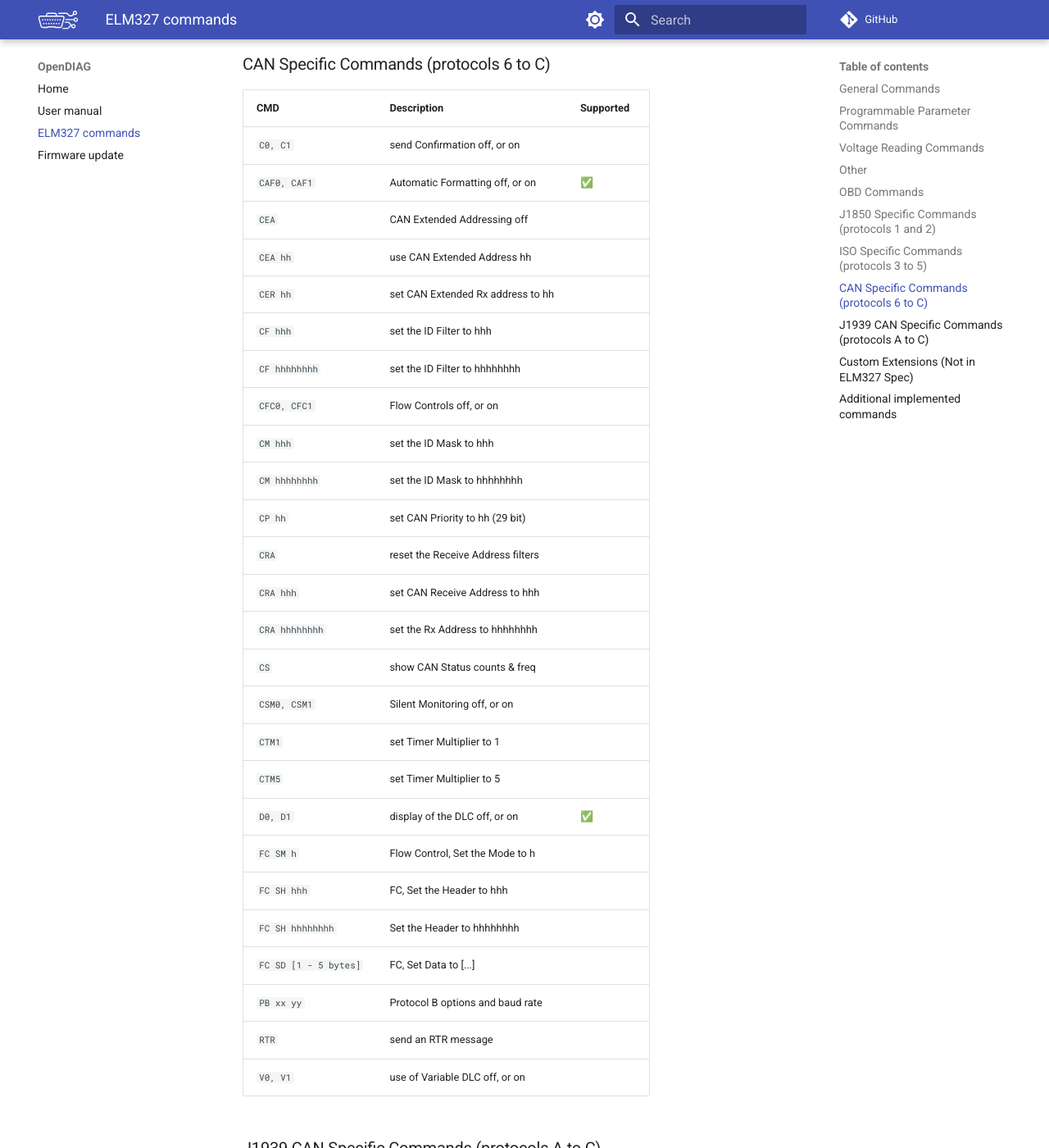
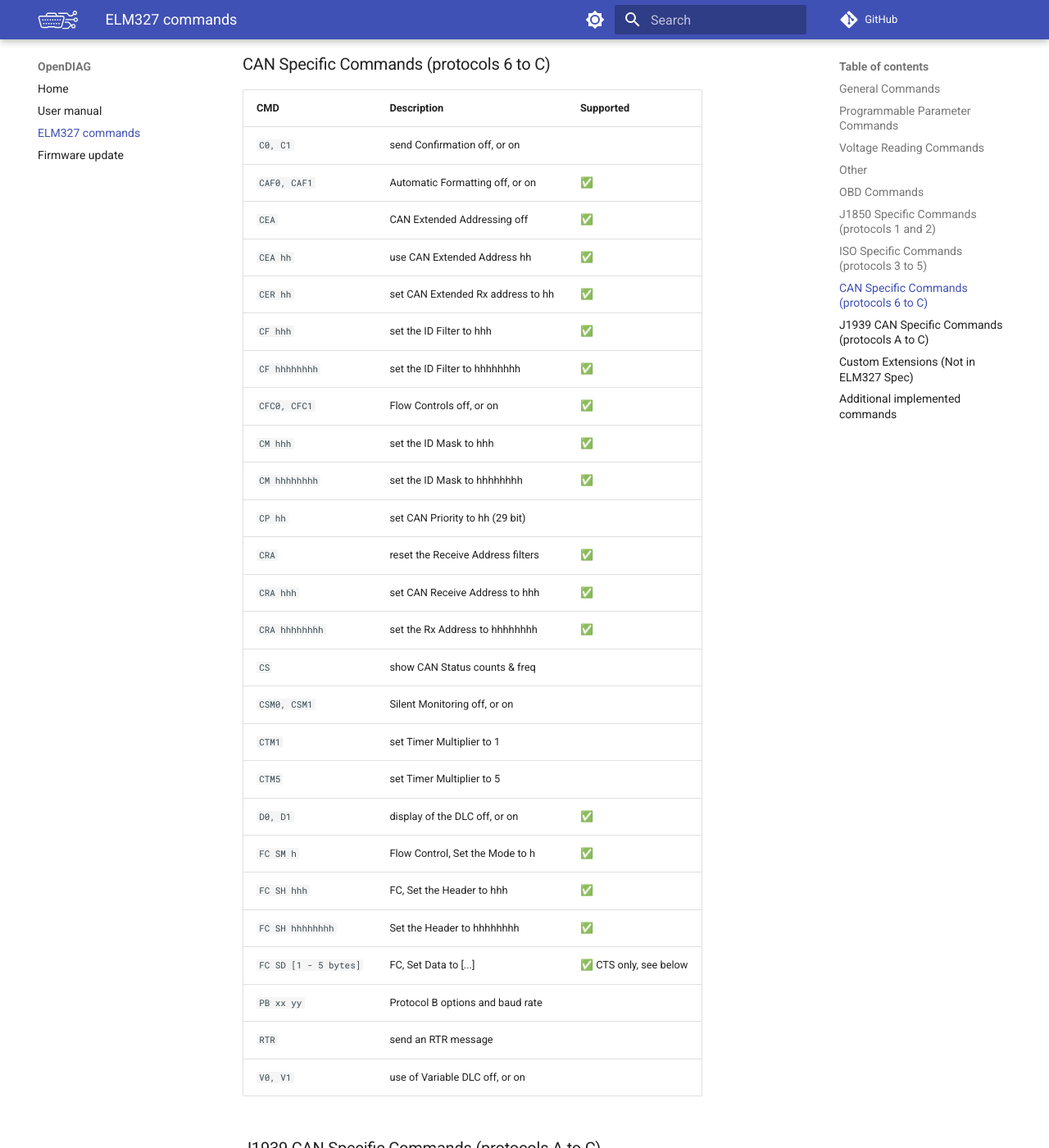
Before and after one commit to maximus64/opendiag-firmware, an MkDocs documentation site: the page built from docs/at_commands.md, in a window 1280 px wide and 1400 px high, scrolled down 4729 px. Shown: the whole window at 82% size. Built offline with MkDocs 1.6.1 and Material for MkDocs 9.7.7, drawn with Linux system fonts in a browser that asks for light colours; comment, search, counter and statistics services are not loaded.

Commit message:
docs: align command support and format the extracted change

```diff
--- a/docs/at_commands.md
+++ b/docs/at_commands.md
@@ -126,27 +126,27 @@ Bluetooth.
 | :--- | :--- | :--- |
 | `C0, C1` | send Confirmation off, or on | |
 | `CAF0, CAF1` | Automatic Formatting off, or on |  ✅ |
-| `CEA` | CAN Extended Addressing off | |
-| `CEA hh` | use CAN Extended Address hh | |
-| `CER hh` | set CAN Extended Rx address to hh | |
-| `CF hhh` | set the ID Filter to hhh | |
-| `CF hhhhhhhh` | set the ID Filter to hhhhhhhh | |
-| `CFC0, CFC1` | Flow Controls off, or on | |
-| `CM hhh` | set the ID Mask to hhh | |
-| `CM hhhhhhhh` | set the ID Mask to hhhhhhhh | |
+| `CEA` | CAN Extended Addressing off | ✅ |
+| `CEA hh` | use CAN Extended Address hh | ✅ |
+| `CER hh` | set CAN Extended Rx address to hh | ✅ |
+| `CF hhh` | set the ID Filter to hhh | ✅ |
+| `CF hhhhhhhh` | set the ID Filter to hhhhhhhh | ✅ |
+| `CFC0, CFC1` | Flow Controls off, or on | ✅ |
+| `CM hhh` | set the ID Mask to hhh | ✅ |
+| `CM hhhhhhhh` | set the ID Mask to hhhhhhhh | ✅ |
 | `CP hh` | set CAN Priority to hh (29 bit) | |
-| `CRA` | reset the Receive Address filters | |
-| `CRA hhh` | set CAN Receive Address to hhh | |
-| `CRA hhhhhhhh` | set the Rx Address to hhhhhhhh | |
+| `CRA` | reset the Receive Address filters | ✅ |
+| `CRA hhh` | set CAN Receive Address to hhh | ✅ |
+| `CRA hhhhhhhh` | set the Rx Address to hhhhhhhh | ✅ |
 | `CS` | show CAN Status counts & freq | |
 | `CSM0, CSM1` | Silent Monitoring off, or on | |
 | `CTM1` | set Timer Multiplier to 1 | |
 | `CTM5` | set Timer Multiplier to 5 | |
 | `D0, D1` | display of the DLC off, or on | ✅ |
-| `FC SM h` | Flow Control, Set the Mode to h | |
-| `FC SH hhh` | FC, Set the Header to hhh | |
-| `FC SH hhhhhhhh` | Set the Header to hhhhhhhh | |
-| `FC SD [1 - 5 bytes]` | FC, Set Data to [...] | |
+| `FC SM h` | Flow Control, Set the Mode to h | ✅ |
+| `FC SH hhh` | FC, Set the Header to hhh | ✅ |
+| `FC SH hhhhhhhh` | Set the Header to hhhhhhhh | ✅ |
+| `FC SD [1 - 5 bytes]` | FC, Set Data to [...] | ✅ CTS only, see below |
 | `PB xx yy` | Protocol B options and baud rate | |
 | `RTR` | send an RTR message | |
 | `V0, V1` | use of Variable DLC off, or on | |
```
Also changed, not shown: 3 other files.
